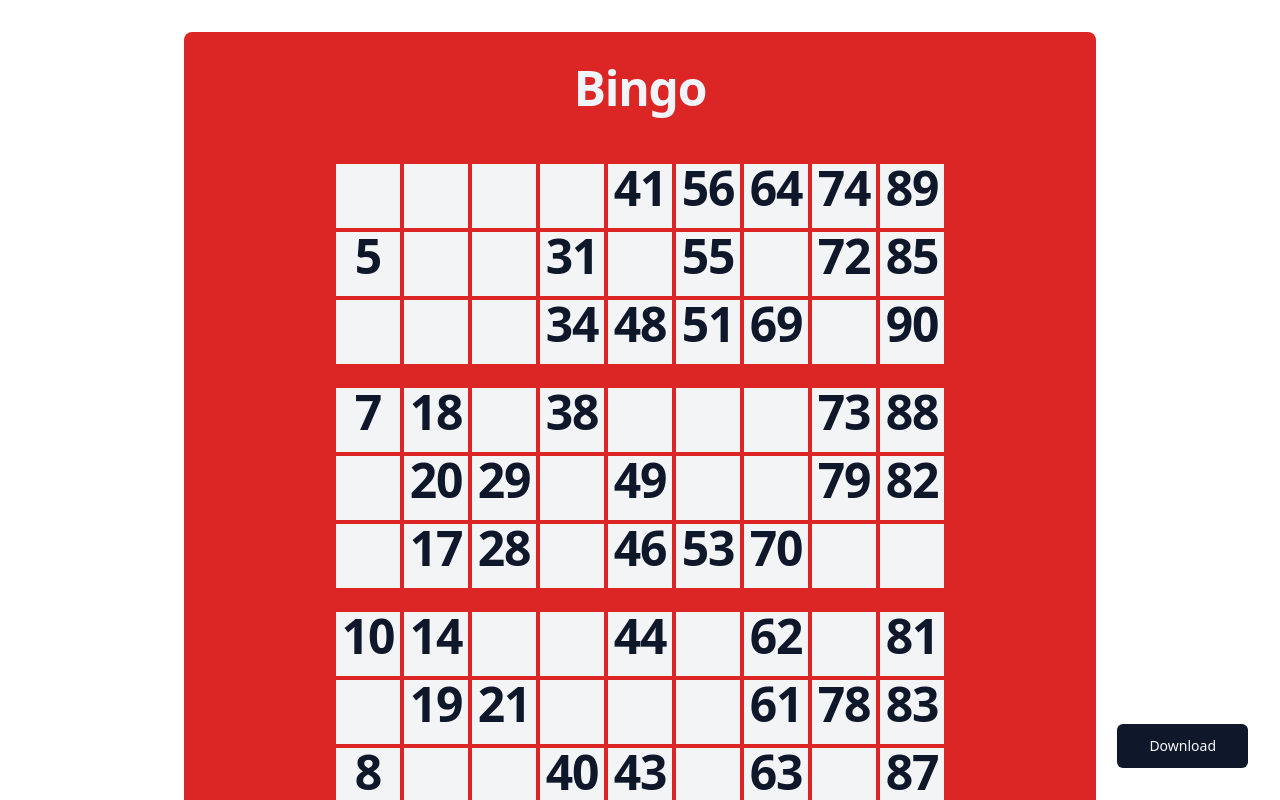
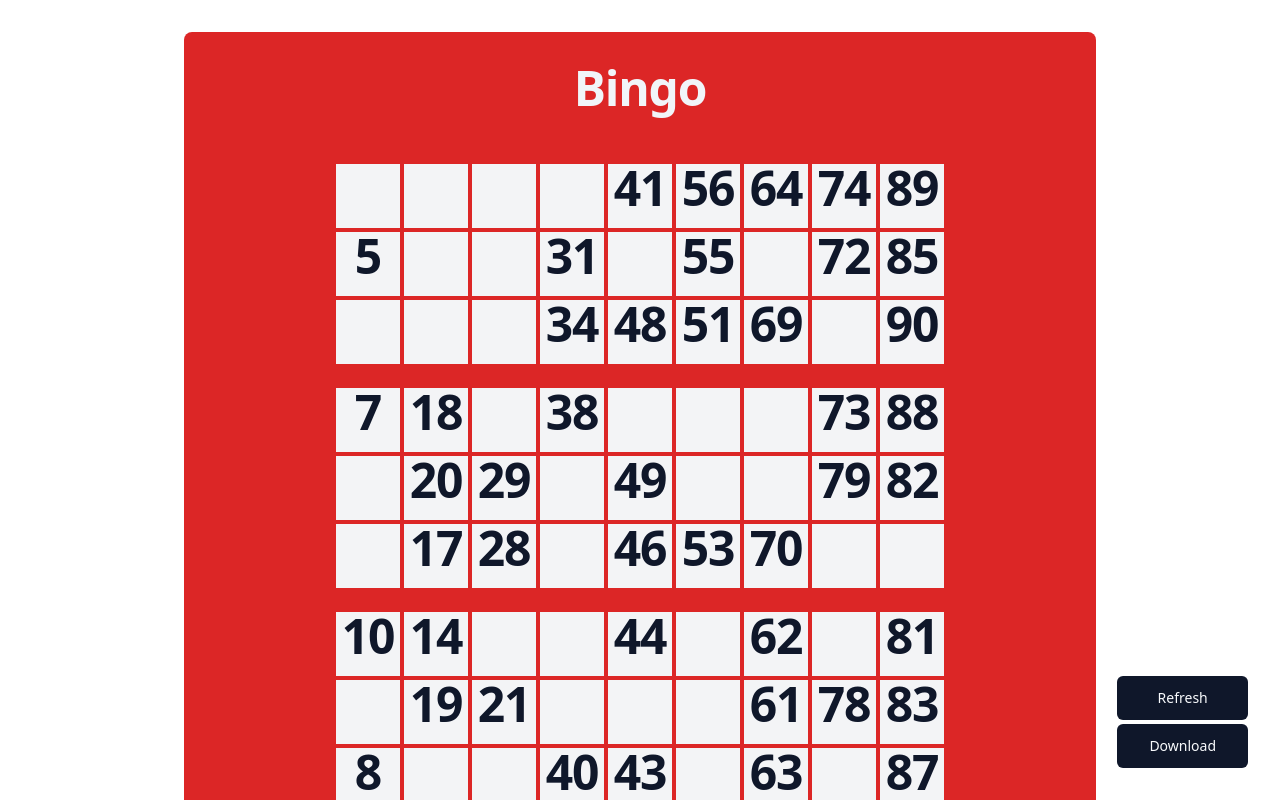
Before and after one commit to jorgecamilowu/bingo, a React (Vite) app: page / in a window 1280 px wide. Shown: the top 800 px of the page. Built offline with nearby package versions, Linux system fonts and the light colour scheme.

Commit message:
implement refresh

```diff
--- a/src/App.tsx
+++ b/src/App.tsx
@@ -1,4 +1,4 @@
-import { useRef } from "react";
+import { useRef, useState } from "react";
 import "./App.css";
 import { Board } from "./components/ui/Board";
 import { NumberSlot } from "./components/ui/NumberSlot";
@@ -8,7 +8,7 @@ import { useCapture } from "./modules/download/useCapture";
 import { Button } from "./components/ui/Button";
 
 function App() {
-  const boardData = generateBoard();
+  const [board, setBoard] = useState(generateBoard());
   const divRef = useRef<HTMLDivElement>(null);
   const capture = useCapture(divRef);
 
@@ -23,7 +23,7 @@ function App() {
               </Typography>
               <div className="flex justify-center">
                 <div className="grid grid-cols-9 gap-1">
-                  {boardData.map((row, idx) => {
+                  {board.map((row, idx) => {
                     return (
                       <>
                         {idx % 3 === 0 && <div className="h-4 col-span-9" />}
@@ -40,9 +40,19 @@ function App() {
         </div>
       </div>
 
-      <Button position="floating" size="lg" onClick={capture}>
-        Download
-      </Button>
+      <div className="fixed bottom-8 right-8 flex flex-col gap-1">
+        <Button
+          size="lg"
+          onClick={() => {
+            setBoard(generateBoard());
+          }}
+        >
+          Refresh
+        </Button>
+        <Button size="lg" onClick={capture}>
+          Download
+        </Button>
+      </div>
     </>
   );
 }
--- a/src/components/ui/Button.tsx
+++ b/src/components/ui/Button.tsx
@@ -25,9 +25,6 @@ const buttonVariants = cva(
         lg: "h-11 rounded-md px-8",
         icon: "h-10 w-10",
       },
-      position: {
-        floating: "fixed bottom-8 right-8",
-      },
     },
     defaultVariants: {
       variant: "default",
@@ -43,11 +40,11 @@ export interface ButtonProps
 }
 
 const Button = React.forwardRef<HTMLButtonElement, ButtonProps>(
-  ({ className, variant, size, position, asChild = false, ...props }, ref) => {
+  ({ className, variant, size, asChild = false, ...props }, ref) => {
     const Comp = asChild ? Slot : "button";
     return (
       <Comp
-        className={cn(buttonVariants({ variant, size, position, className }))}
+        className={cn(buttonVariants({ variant, size, className }))}
         ref={ref}
         {...props}
       />
```
